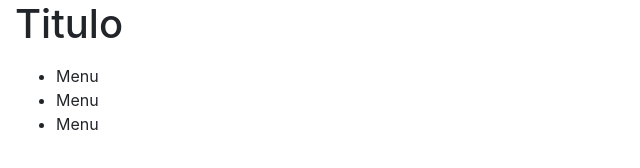
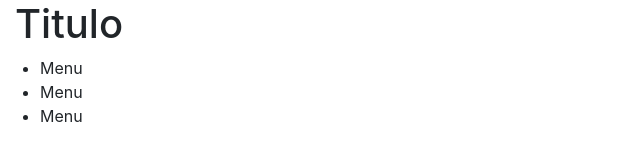
Before and after one commit to Giomanconi/practices, a website: page bootstrap-1/index.html in a window 1280 px wide. Shown: the whole page, without its empty margins (0-640 px from the left). Drawn offline with nearby package versions, Linux system fonts and the light colour scheme.

Commit message:
conflict solved

```diff
--- a/bootstrap-1/index.html
+++ b/bootstrap-1/index.html
@@ -14,7 +14,7 @@
         <h1>Titulo</h1>
     </header>
 
-    <nav class="navbar">
+    <nav>
         <ul>
             <li>Menu</li>
             <li>Menu</li>
```
